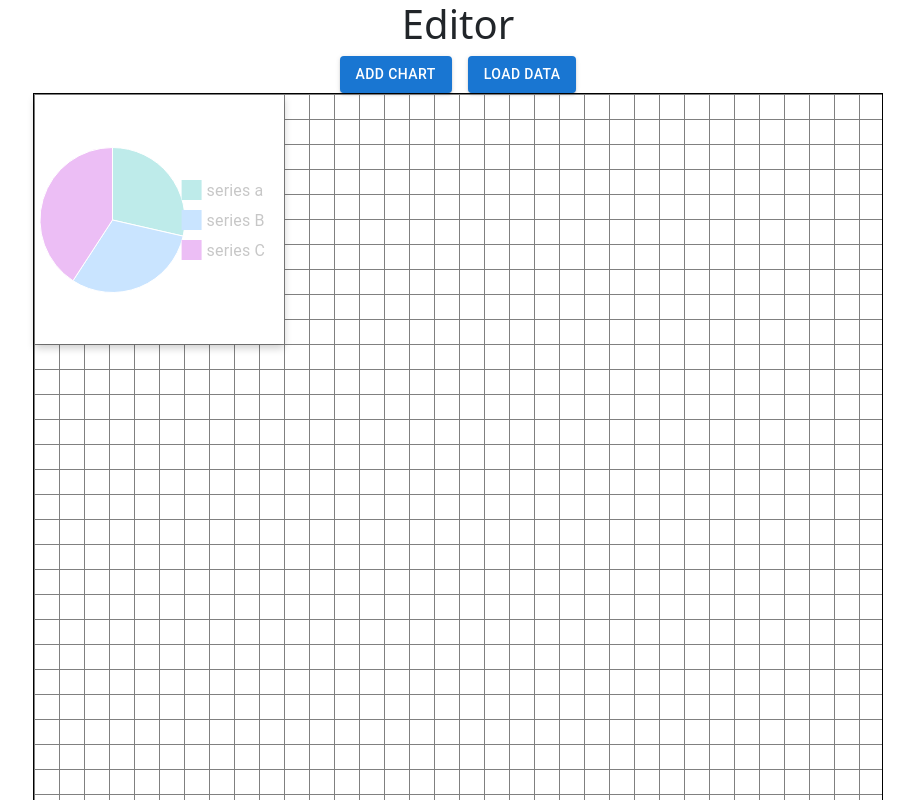
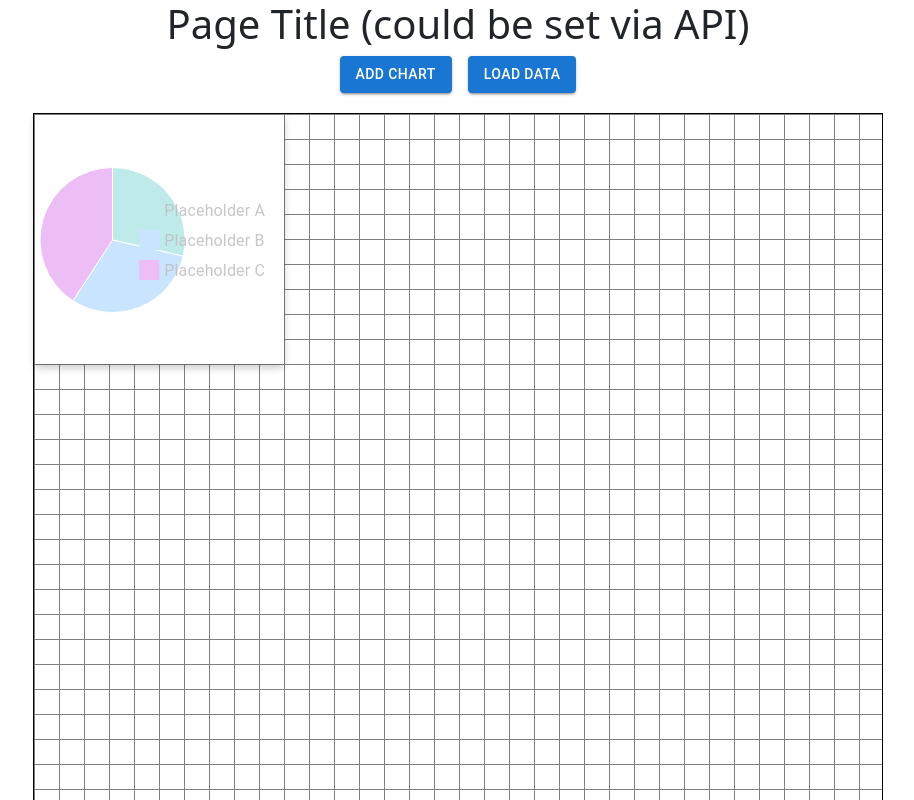
Before and after one commit to ethany80/PerformanceEngineUI, a React (Vite) app in the folder v1/PerformanceEngine/: page / in a window 1280 px wide. Both pictures are taken after a click on the button "ADD CHART". Shown: the top 800 px of the page, without its empty margins (182-1096 px from the left). Built offline with nearby package versions, Linux system fonts and the light colour scheme.

Commit message:
Add basic CSS blocking for print-to-PDF

```diff
--- a/v1/PerformanceEngine/src/App.css
+++ b/v1/PerformanceEngine/src/App.css
@@ -1,10 +1,26 @@
 .App {
   text-align: center;
   justify-items: center;
+}
+
+#grid-editor {
+  display: flex;
+  flex-direction: row;
+  align-items: center;
+  justify-content: center;
+  margin-top: 20px;
 }
 
 @media print {
   .hidden-on-print {
     display: none !important;
   }
+
+  #grid {
+    border: 0px solid white !important;
+  }
+
+  #grid-editor {
+    margin-top: 0px !important;
+  }
 }
--- a/v1/PerformanceEngine/src/App.tsx
+++ b/v1/PerformanceEngine/src/App.tsx
@@ -32,24 +32,26 @@ const App: React.FC = () => {
 
     return (
         <div className="App">
-            <h1>Editor</h1>
+            <h1 className='hidden-on-print'>Page Title (could be set via API)</h1>
             <Stack
                 direction={"row"}
                 className='hidden-on-print'
                 justifyContent={'center'}
                 alignItems={'center'}
                 alignContent={'center'}
-                spacing={2}
-            >
+                spacing={2} >
                 <Button variant="contained" onClick={addBtnClick}>Add Chart</Button>
                 <Button variant='contained' onClick={loadBtnClick}>Load Data</Button>
             </Stack>
-            <GridEditor
-                new_graph_request={newGraph}
-                set_graph_request={setNewGraph}
-                loadData={loadData}
-                setLoaded={setLoadData} />
+            <div id='grid-editor'>
+                <GridEditor
+                    new_graph_request={newGraph}
+                    set_graph_request={setNewGraph}
+                    loadData={loadData}
+                    setLoaded={setLoadData} />
+            </div>
         </div>
+
     );
 };
 
--- a/v1/PerformanceEngine/src/components/GridEditor/GridEditor.tsx
+++ b/v1/PerformanceEngine/src/components/GridEditor/GridEditor.tsx
@@ -10,16 +10,19 @@ import { GraphRequest, GraphRequestReturn } from "../../types/BackendInterfaces"
 
 interface ChartDataProps {
     req: GraphRequest;
-  ret: GraphRequestReturn|undefined;
+    ret: GraphRequestReturn | undefined;
     id: string;
     x: number;
     y: number;
+    width: number;
+    height: number;
 }
 
 type Props = {
     new_graph_request?: GraphRequest,
-  set_graph_request: (req: GraphRequest|undefined) => void,
-  loadData: boolean, setLoaded: (val: boolean) => void }
+    set_graph_request: (req: GraphRequest | undefined) => void,
+    loadData: boolean, setLoaded: (val: boolean) => void
+}
 
 const GridEditor: React.FC<Props> = (props) => {
     const [charts, setCharts] = useState<ChartDataProps[]>([]);
@@ -32,9 +35,11 @@ const GridEditor: React.FC<Props> = (props) => {
             setCharts((prevCharts) => [...prevCharts, {
                 req: req,
                 ret: undefined,
-        // To completely fit in the grid, width needs to be cell size minus 1, and starting point needs to be offset
+                // To completely fit in the grid, width/height needs to be size minus 1, and starting point needs to be offset
                 x: 1,
                 y: 1,
+                width: CELL_SIZE * 10 - 1,
+                height: CELL_SIZE * 10 - 1,
                 id: req.id + nextId.toString()
             }]);
             setNextId(nextId + 1);
@@ -66,7 +71,7 @@ const GridEditor: React.FC<Props> = (props) => {
     };
 
     return (
-    <div
+        <div id="grid"
             style={{
                 position: "relative",
                 width: GRID_WIDTH,
@@ -79,19 +84,20 @@ const GridEditor: React.FC<Props> = (props) => {
         >
             {/* Draggable Charts */}
             {charts.map((chart) => (
+
                 <Draggable
                     nodeRef={nodeRef}
                     key={chart.id}
                     position={{ x: chart.x, y: chart.y }} // Set the position based on chart state
                     grid={[CELL_SIZE, CELL_SIZE]}
-          bounds={ "parent" }
+                    bounds={"parent"}
                     onDrag={(e, data) => handleDrag(e, data, chart.id)} // Handle the drag
                 >
                     <div
                         ref={nodeRef}
                         style={{
-                width: CELL_SIZE * 10 - 1,
-                height: CELL_SIZE * 10 - 1,
+                            width: chart.width,
+                            height: chart.height,
                             cursor: "grab",
                             background: "white",
                             boxShadow: "0px 4px 8px rgba(0, 0, 0, 0.2)",
--- a/v1/PerformanceEngine/src/components/Visualization/Visualization.tsx
+++ b/v1/PerformanceEngine/src/components/Visualization/Visualization.tsx
@@ -69,9 +69,9 @@ const Visualization: React.FC<Props> = (props) => {
             series={[
                 {
                     data: [
-                        { id: 0, value: 14, label: 'series a' },
-                        { id: 1, value: 15, label: 'series B' },
-                        { id: 2, value: 20, label: 'series C' },
+                        { id: 0, value: 14, label: 'Placeholder A' },
+                        { id: 1, value: 15, label: 'Placeholder B' },
+                        { id: 2, value: 20, label: 'Placeholder C' },
                     ]
                 }
             ]}
--- a/v1/PerformanceEngine/src/types/Constants.ts
+++ b/v1/PerformanceEngine/src/types/Constants.ts
@@ -10,10 +10,14 @@ export const GRID_WIDTH = 850;
 export const GRID_HEIGHT = 1100;
 
 export const BAR_CHART = 'bar';
+export const MULTI_BAR_CHART = 'multi-bar';
 export const PIE_CHART = 'pie';
+export const LINE_CHART = 'line';
+export const MULTI_LINE_CHART = 'multi-line';
+export const TABLE_CHART = 'table';
 
 export const MOCK_BAR_GRAPH_REQUEST: GraphRequest = {
-    id: 'testgraph',
+    id: 'bargraph',
     type: 'returns',
     range: ['00', '01'],
     chartType: BAR_CHART
@@ -21,7 +25,7 @@ export const MOCK_BAR_GRAPH_REQUEST: GraphRequest = {
 
 export const MOCK_PIE_GRAPH_REQUEST: GraphRequest = {
     id: 'piegraph',
-    type: 'returns',
+    type: 'allocation',
     range: ['00', '01'],
     chartType: PIE_CHART
 };
```
Lines whose indentation alone changed are shown as unchanged.
